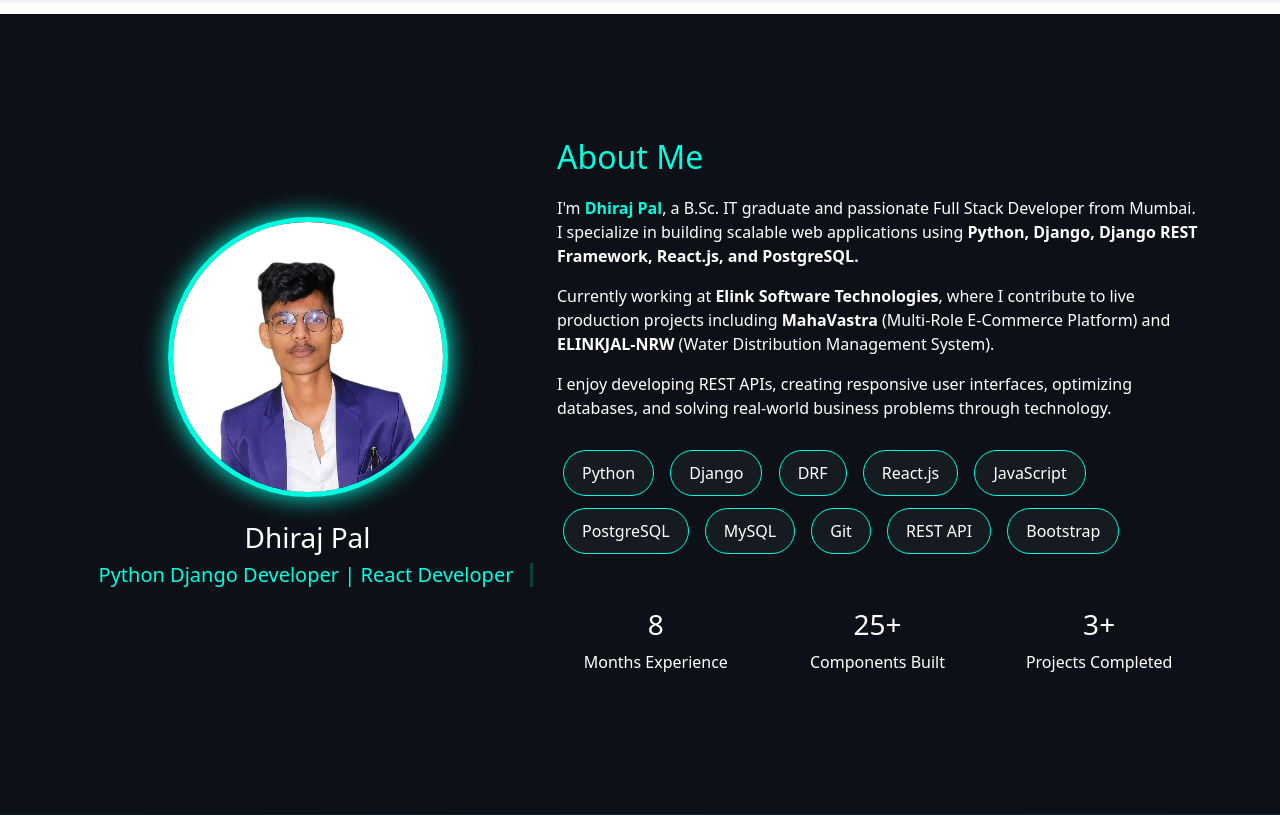
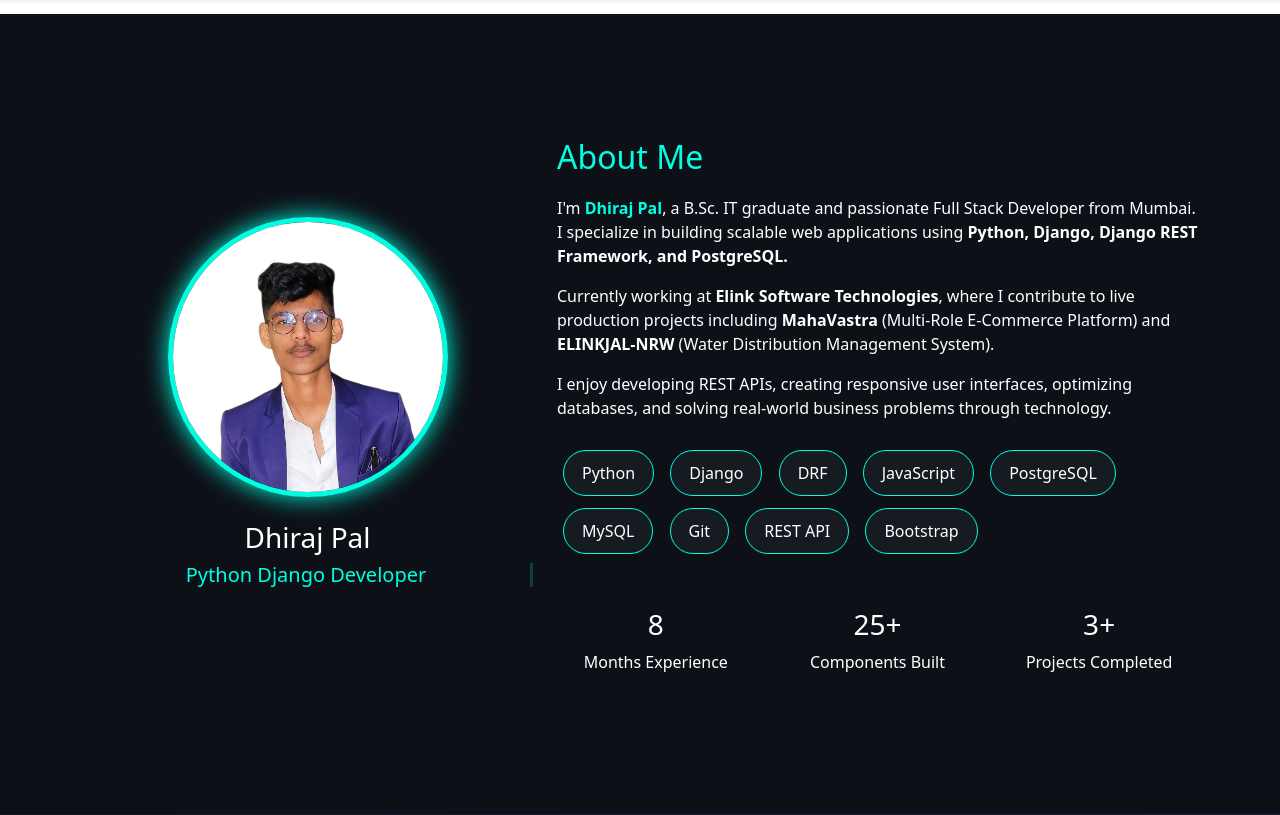
Before and after one commit to Dhiru9136/Django-PortFolio, a Django app: page /about in a window 1280 px wide. Shown: the part 56-871 px from the top of the page. Run offline with Django 5.2, Linux system fonts and the light colour scheme.

Commit message:
Remove unnecessary files from repository

```diff
--- a/templates/about.html
+++ b/templates/about.html
@@ -14,7 +14,7 @@
 
                 <div class="mt-4">
                     <h3 class="name">Dhiraj Pal</h3>
-                    <h5 class="typing-text">Python Django Developer | React Developer</h5>
+                    <h5 class="typing-text">Python Django Developer </h5>
                 </div>
             </div>
 
@@ -26,7 +26,7 @@
                     I'm <span class="highlight">Dhiraj Pal</span>, a B.Sc. IT graduate and
                     passionate Full Stack Developer from Mumbai. I specialize in
                     building scalable web applications using
-                    <strong>Python, Django, Django REST Framework, React.js, and PostgreSQL.</strong>
+                    <strong>Python, Django, Django REST Framework, and PostgreSQL.</strong>
                 </p>
 
                 <p>
@@ -46,7 +46,7 @@
                     <span>Python</span>
                     <span>Django</span>
                     <span>DRF</span>
-                    <span>React.js</span>
+                    <!-- <span>React.js</span> -->
                     <span>JavaScript</span>
                     <span>PostgreSQL</span>
                     <span>MySQL</span>
--- a/templates/projects.html
+++ b/templates/projects.html
@@ -16,7 +16,7 @@
         <div class="row g-4">
 
             <!-- MahaVastra -->
-<div class="col-lg-4 col-md-6">
+<!-- <div class="col-lg-4 col-md-6">
     <div class="card project-card h-100">
         <div class="card-body">
 
@@ -50,7 +50,7 @@
 
         </div>
     </div>
-</div>
+</div> -->
 
             <!-- ELINKJAL -->
             <!-- ELINKJAL -->
--- a/templates/skills.html
+++ b/templates/skills.html
@@ -52,9 +52,9 @@
                     <div class="card-body">
                         <h4>Frontend</h4>
                         <p>
-                            React.js, HTML5, CSS3, Bootstrap,
+                         HTML5, CSS3, Bootstrap,
                             JavaScript (ES6+), Responsive Design,
-                            React Router
+
                         </p>
                     </div>
                 </div>
```
Also changed, not shown: db.sqlite3 (deleted), 1 other file.
